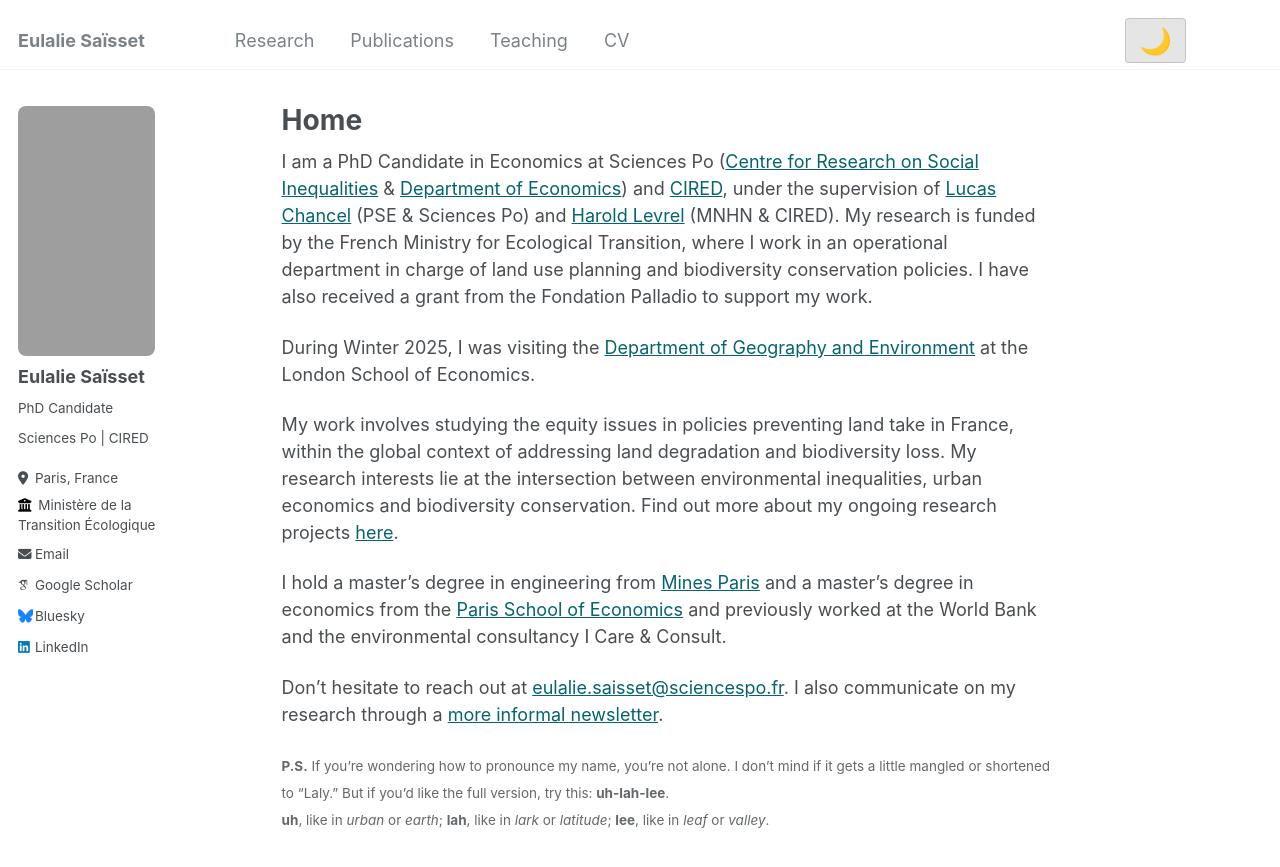
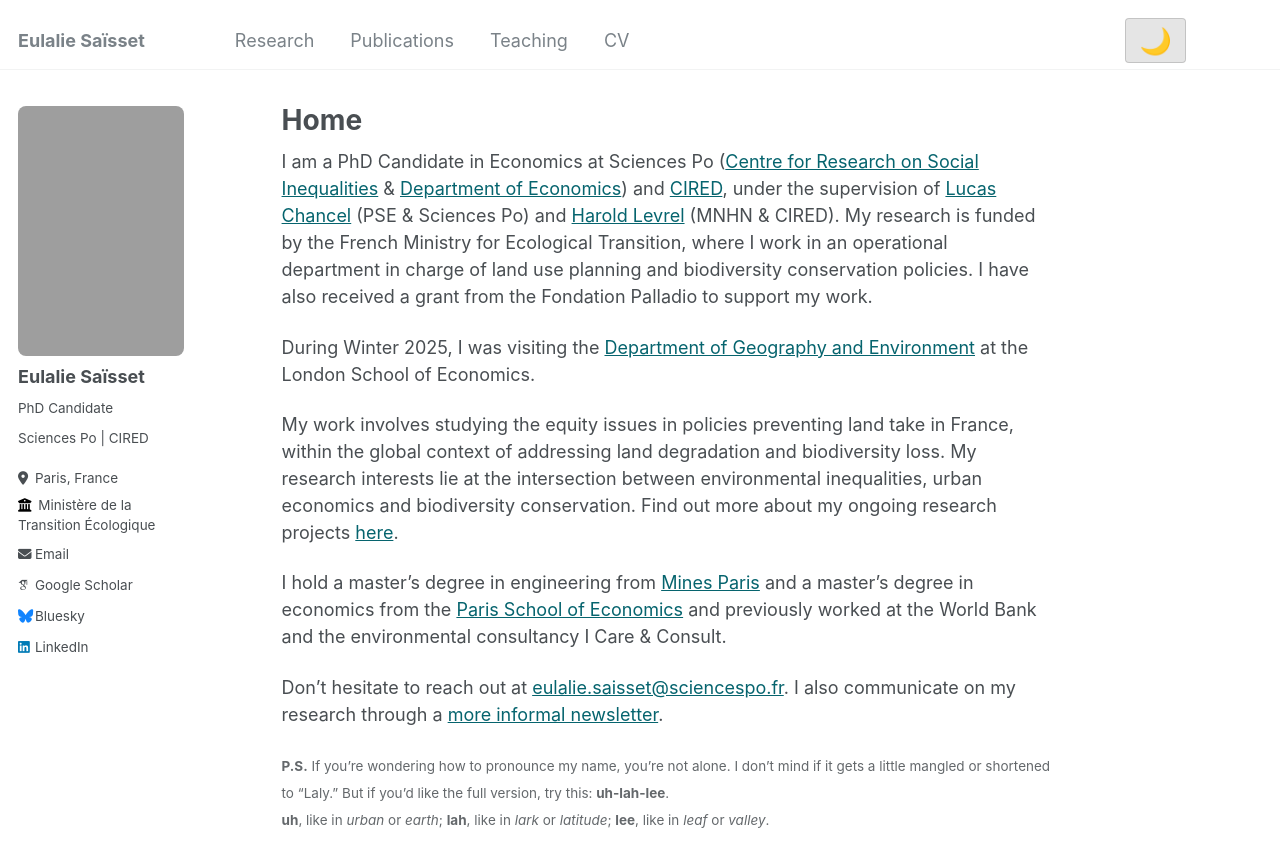
Before and after one commit to eulaliesaisset/eulaliesaisset.github.io, a Jekyll site: the page built from _pages/about.md, in a window 1280 px wide and 1045 px high. Shown: the top 867 px of the window. Built offline with Jekyll 4.4.1, drawn with Linux system fonts in a browser that asks for light colours; some web fonts are replaced.

Commit message:
Update _sidebar.scss change image width

```diff
--- a/_sass/_sidebar.scss
+++ b/_sass/_sidebar.scss
@@ -103,7 +103,7 @@
 // New version with rectangle picture
 .author__avatar {
   display: block; // Ensures the image behaves as a block element
-  width: 70%; // Slightly smaller than the sidebar width
+  width: 85%; // Slightly smaller than the sidebar width
   margin-left: 0; // Aligns the image to the left
   margin-right: auto; // Optional: centers the right margin if needed
 
```
